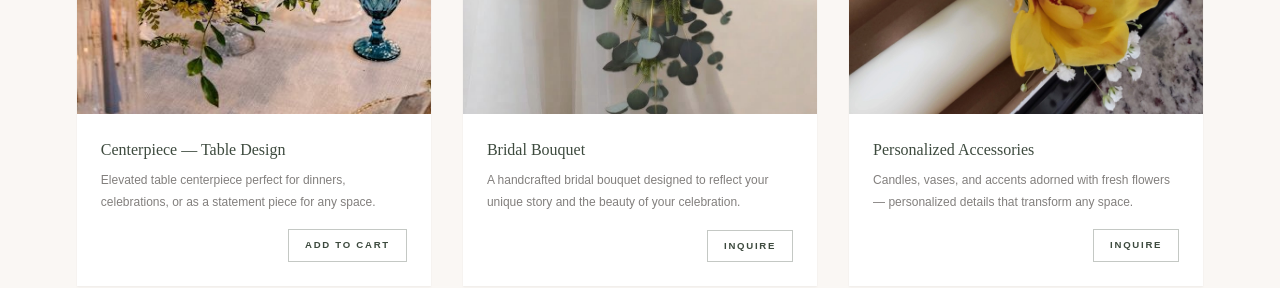
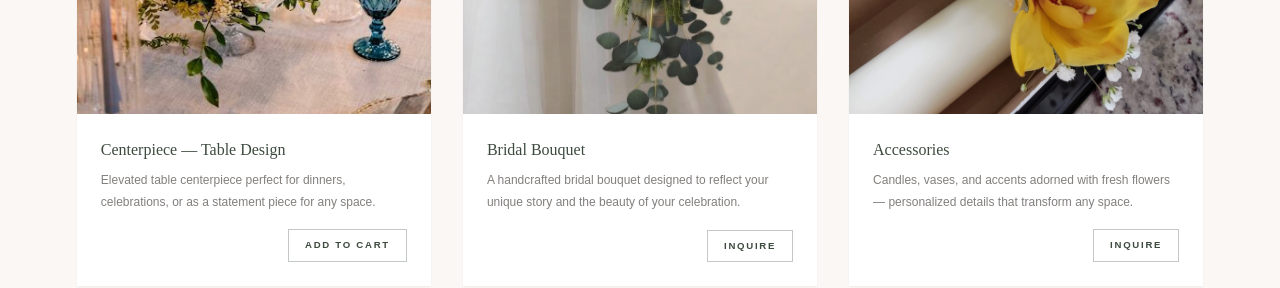
Before and after one commit to Omnix-Solution-Inc/wildflower, a Next.js app: page / in a window 1280 px wide. Shown: the part 5360-5648 px from the top of the page. Built offline with nearby package versions, Linux system fonts and the light colour scheme.

Commit message:
Producto 3 de À La Carte Store renombrado a 'Accesorios' / 'Accessories'

```diff
--- a/src/components/landing/Shop.tsx
+++ b/src/components/landing/Shop.tsx
@@ -25,7 +25,7 @@ const products = [
   },
   {
     img: '/gallery/wedding_candles_orchids.jpg',
-    name: { en: 'Personalized Accessories', es: 'Personalización de Accesorios' },
+    name: { en: 'Accessories', es: 'Accesorios' },
     desc: {
       en: 'Candles, vases, and accents adorned with fresh flowers — personalized details that transform any space.',
       es: 'Velas, jarrones y acentos adornados con flores frescas — detalles personalizados que transforman cualquier espacio.',
```
